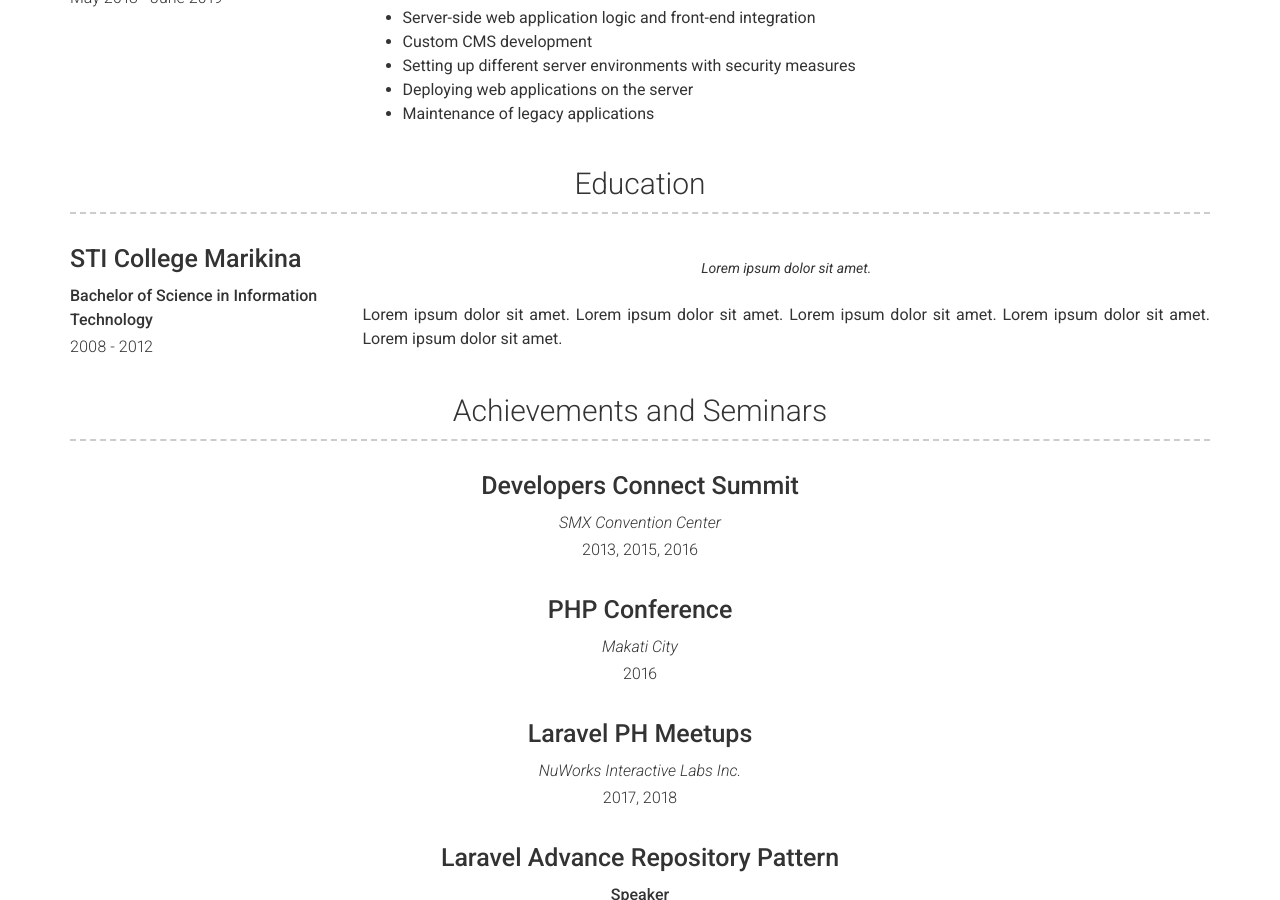
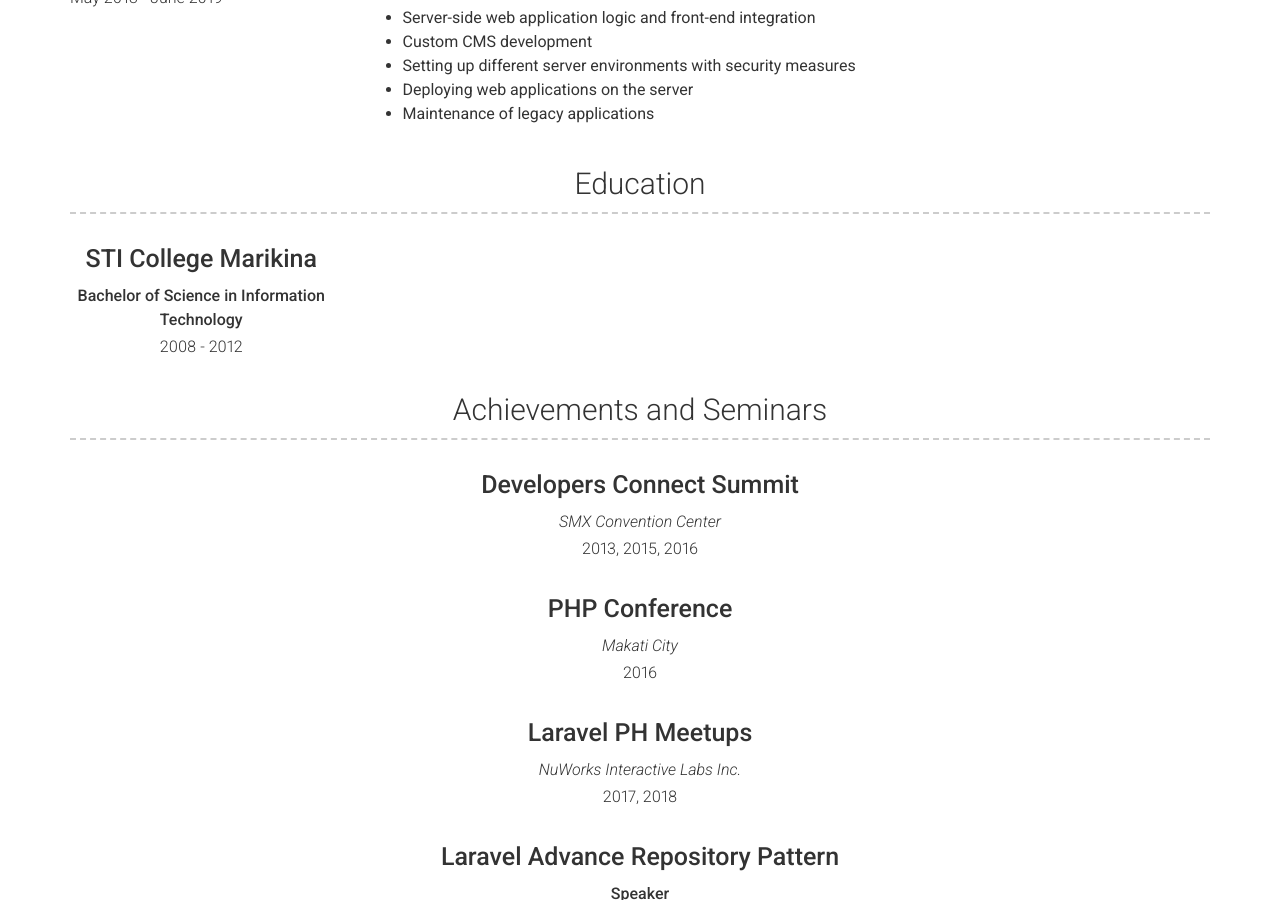
Before and after one commit to jeffmabazza/jeffreymabazza.github.io, a Jekyll site: the page built from index.md, in a window 1280 px wide and 900 px high, scrolled down 734 px. Built offline with Jekyll 4.4.1, drawn with Linux system fonts in a browser that asks for light colours.

Commit message:
Testing config.yml

```diff
--- a/_data/education.yml
+++ b/_data/education.yml
@@ -5,4 +5,3 @@
   quote: >
     Lorem ipsum dolor sit amet.
   description: | # this will include new lines to allow paragraphs
-    Lorem ipsum dolor sit amet. Lorem ipsum dolor sit amet. Lorem ipsum dolor sit amet. Lorem ipsum dolor sit amet. Lorem ipsum dolor sit amet.
--- a/_includes/education.html
+++ b/_includes/education.html
@@ -3,15 +3,11 @@
   {% for education in site.data.education %}
     <div class="row clearfix education">
       <div class="col-xs-12 col-sm-4 col-md-3 col-print-12 left-column">
-        <h4>{{ education.name }}</h4>
-        <p><b>{{ education.qualification }}</b></p>
-        <p>{{ education.dates }}</p>
-      </div>
-      <div class="col-xs-12 col-sm-8 col-md-9 col-print-12">
-        {%- if education.quote -%}
-          <p class="quote">{{ education.quote }}</p>
-        {%- endif -%}
-        {{ education.description | strip | markdownify }}
+        <center>
+          <h4>{{ education.name }}</h4>
+          <p><b>{{ education.qualification }}</b></p>
+          <p>{{ education.dates }}</p>
+        </center>
       </div>
     </div>
   {% endfor %}
```
